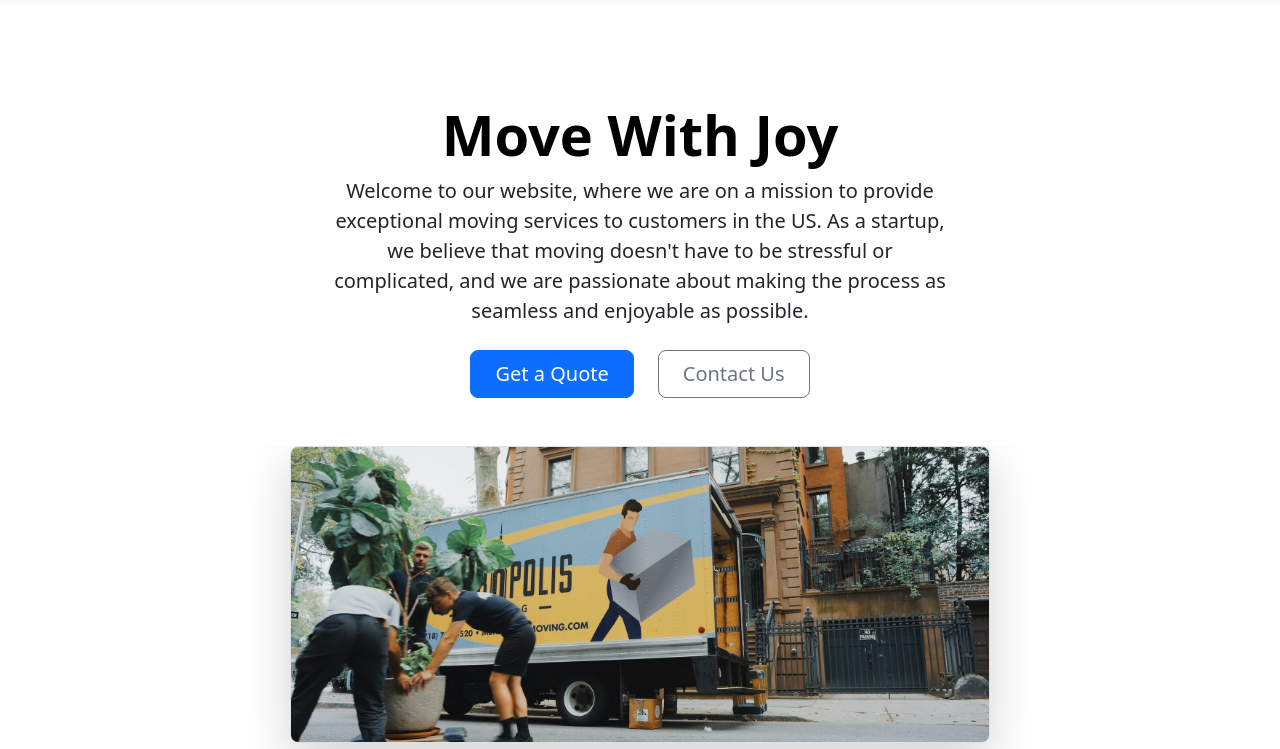
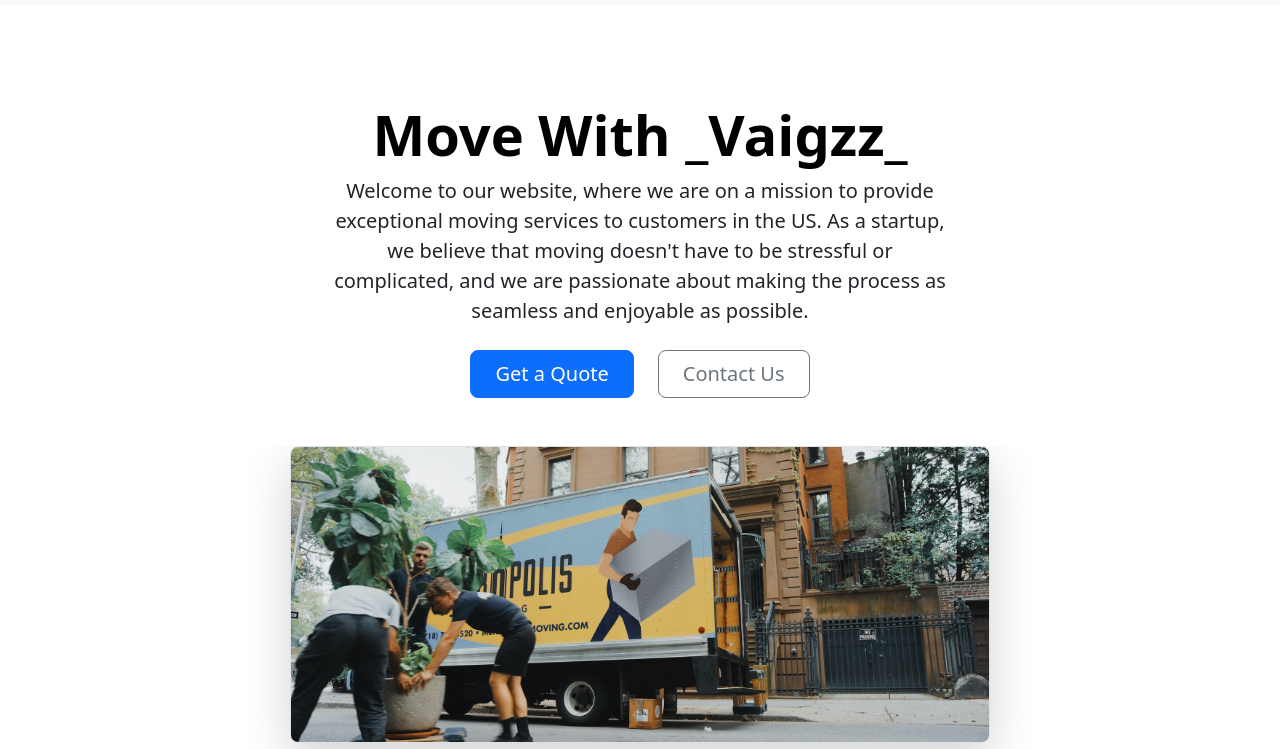
Before and after one commit to Vaigainathan/move-it-Vaigzz__, a plain HTML site: page index.html in a window 1280 px wide. Shown: the part 51-800 px from the top of the page. Drawn offline with nearby package versions, Linux system fonts and the light colour scheme.

Commit message:
Add files via upload

```diff
--- a/index.html
+++ b/index.html
@@ -56,7 +56,7 @@
 
 
   <div class="px-4 pt-5 my-5 text-center border-bottom">
-    <h1 class="display-4 fw-bold text-body-emphasis">Move With Joy</h1>
+    <h1 class="display-4 fw-bold text-body-emphasis">Move With _Vaigzz_</h1>
     <div class="col-lg-6 mx-auto">
       <p class="lead mb-4">Welcome to our website, where we are on a mission to provide exceptional moving services to
         customers in the US. As a
```
